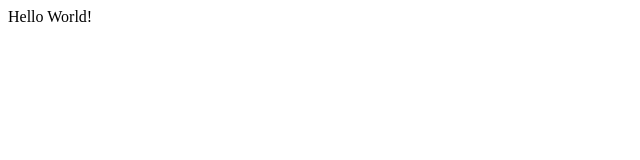
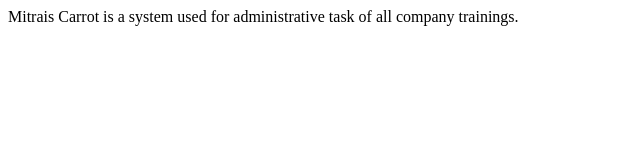
Before and after one commit to BernardTheFour/mitrais_carrot, a plain HTML site: page Index.html in a window 1280 px wide. Shown: the whole page, without its empty margins (0-640 px from the left). Drawn offline with Linux system fonts and the light colour scheme.

Commit message:
Change Index.html

```diff
--- a/Index.html
+++ b/Index.html
@@ -2,10 +2,10 @@
 <html lang="en">
     <head>
         <meta charset="utf-8">
-        <title>Hello World!!</title>
+        <title>Mitrais Carrot</title>
     </head>
 
     <body>
-        Hello World!
+        Mitrais Carrot is a system used for administrative task of all company trainings.
     </body>
 </html>
```
